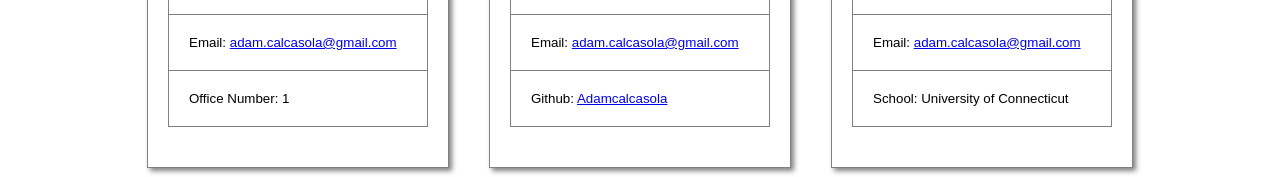
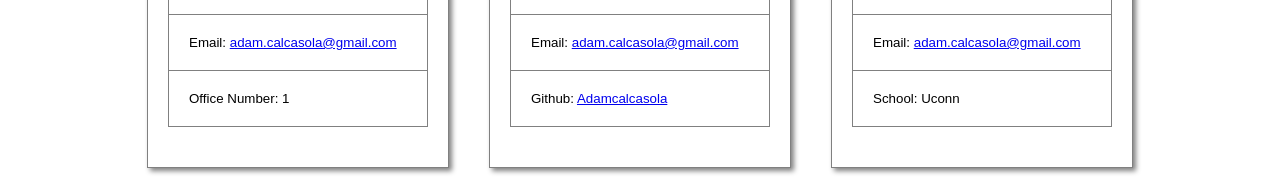
Before and after one commit to Adamcalcasola/team-profile-generator, a website: page dist/index.html in a window 1280 px wide. Shown: the part 348-525 px from the top of the page. Drawn offline with Linux system fonts and the light colour scheme.

```diff
--- a/dist/index.html
+++ b/dist/index.html
@@ -86,7 +86,7 @@
                     <a href="mailto:adam.calcasola@gmail.com" target="_blank"> adam.calcasola@gmail.com</a>
                 </div>
                 <div id="special" class="infobox">
-                    School: University of Connecticut
+                    School: Uconn
                 </div>
             </div>
         </div>
```
Also changed, not shown: README.md, media/team-profile-generator-screenshot.png (renamed from media/team-profile-generator.png).
